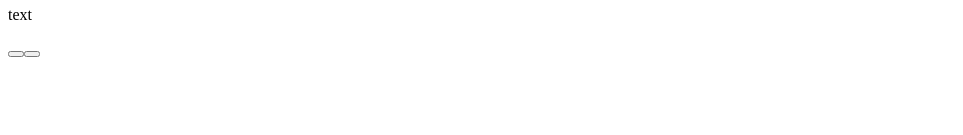
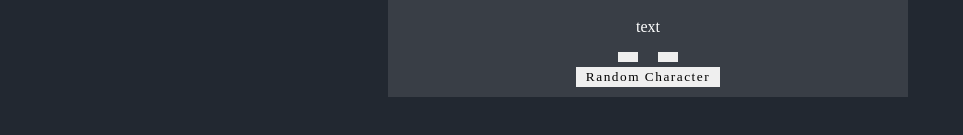
Before and after one commit to Soner-Ozciftci/React-Slider-App, a React (Create React App) app: page / in a window 1280 px wide. Shown: the part 459-594 px from the top of the page, without its empty margins (0-963 px from the left). Built offline with nearby package versions, Linux system fonts and the light colour scheme; a web font is replaced by a local one.

Commit message:
setIndex

```diff
--- a/src/Review.js
+++ b/src/Review.js
@@ -3,6 +3,15 @@
 import { faChevronCircleLeft, FaChevronCircleRight } from "react-icons/fa";
 
 function Review() {
+  const [ index,setIndex] =useState(0);
+  const {name, job, image,text} = people[index]
+
+const nextPerson = () =>{
+  setIndex((index) => {
+
+  })
+}
+
   return (
     <article className="review">
       <div className="img-container">
@@ -21,6 +30,9 @@
           <faChevronCircleRight/>
         </button>
       </div>
+      <button className="random-btn">
+Random Character
+      </button>
     </article>
   );
 }
--- a/src/index.js
+++ b/src/index.js
@@ -1,6 +1,7 @@
 import React from "react";
 import ReactDOM from "react-dom/client";
-import App from "./App"
+import "./index.css";
+import App from "./App";
 
 const root = ReactDOM.createRoot(document.getElementById("root"));
 root.render(
```
